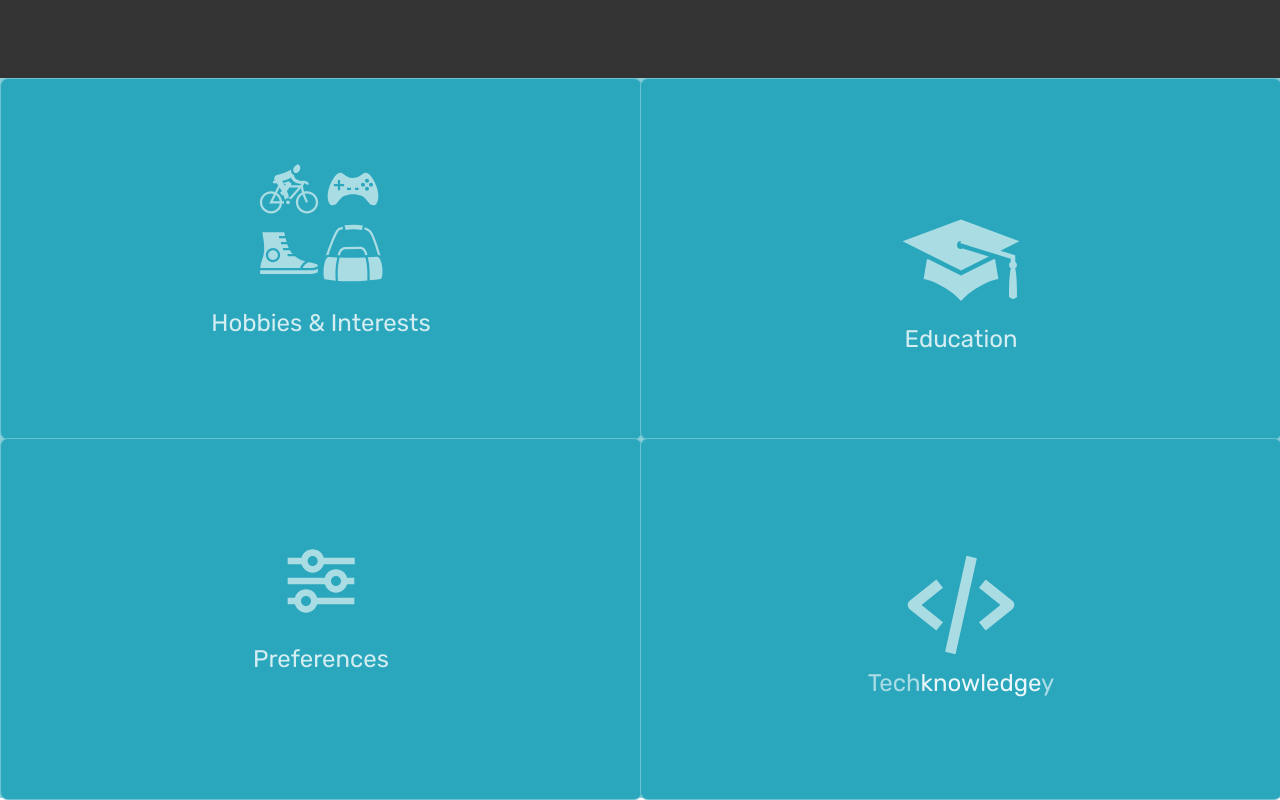
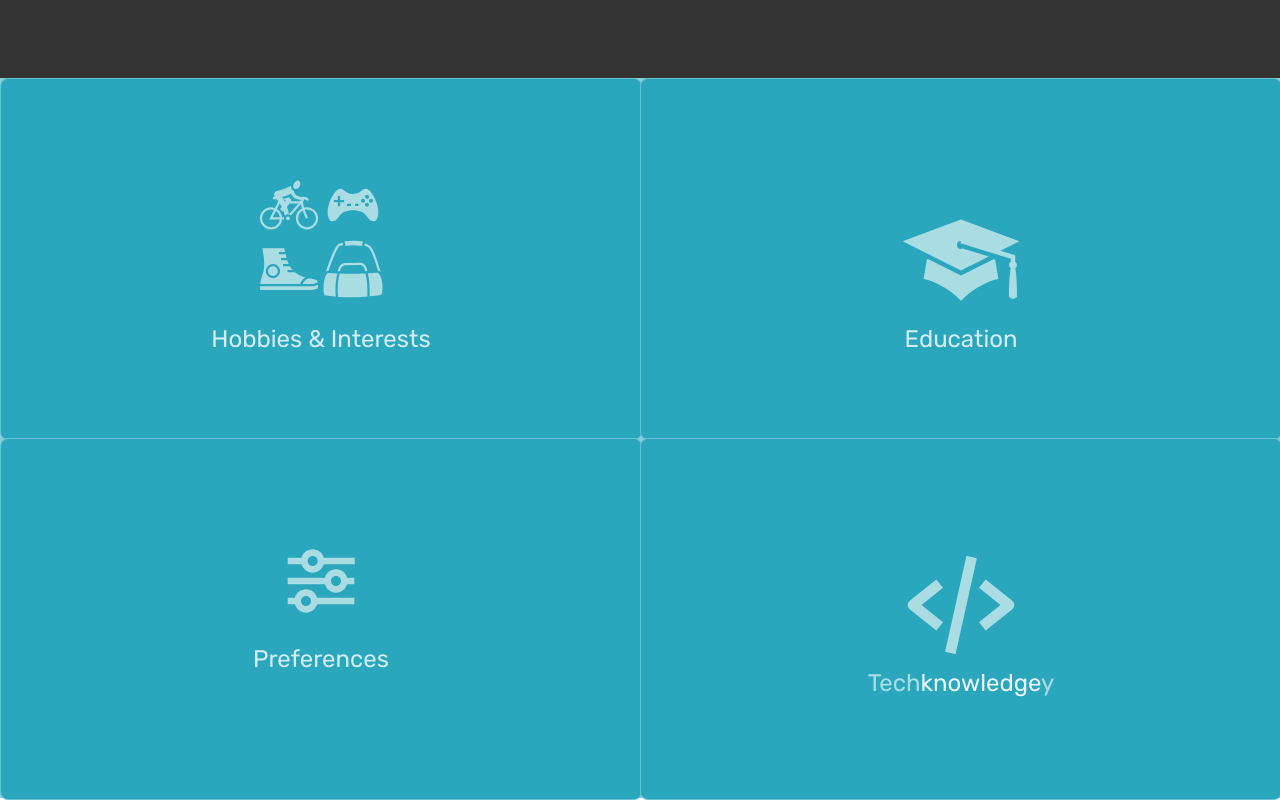
Before and after one commit to KevinLaCarrubba/Portfolio, a React (Create React App) app: page / in a window 1280 px wide. Shown: the part 1122-1922 px from the top of the page. Built offline with nearby package versions, Linux system fonts and the light colour scheme.

Commit message:
updated margin

```diff
--- a/src/Pages/AboutPage/AboutPage.module.scss
+++ b/src/Pages/AboutPage/AboutPage.module.scss
@@ -67,6 +67,7 @@
     justify-content: center;
     align-content: center;
     align-items: center;
+    scroll-margin-top: 5.5rem;
     .introBox {
         height: 100%;
         display: flex;
@@ -154,6 +155,7 @@
                         display: grid;
                         grid-template-columns: auto auto;
                         grid-template-rows: auto auto;
+                        margin-top: 2rem;
                         .icon {
                             font-size: 4rem;
                             color: rgba(255, 255, 255, 0.6);
@@ -438,6 +440,7 @@
                     .iconContainer {
                         display: grid;
                         grid-template-columns: auto auto auto;
+
                         grid-template-rows: auto auto auto;
                         padding: 1rem 0 0 0;
                         svg:nth-of-type(1) {
```
